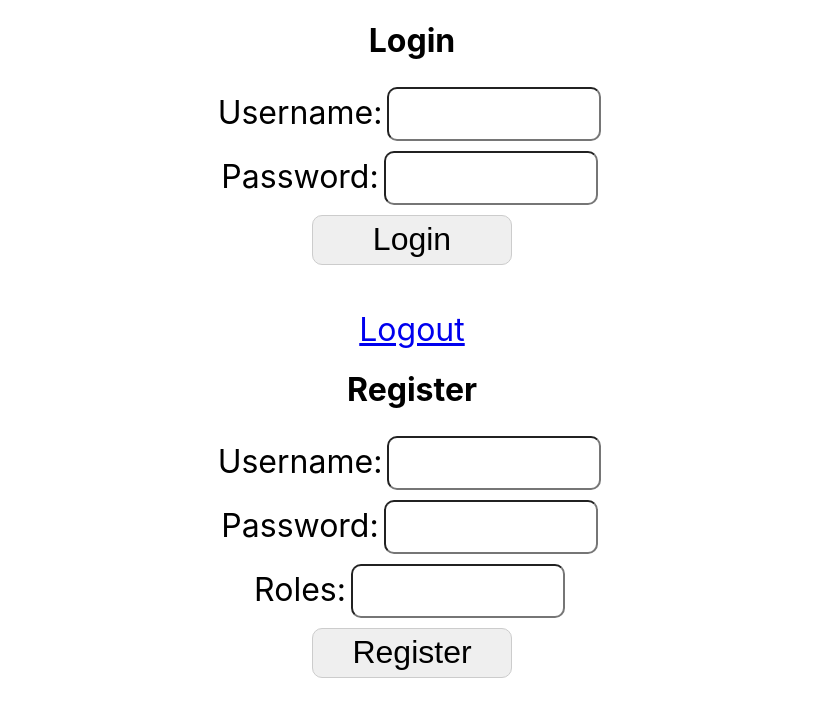
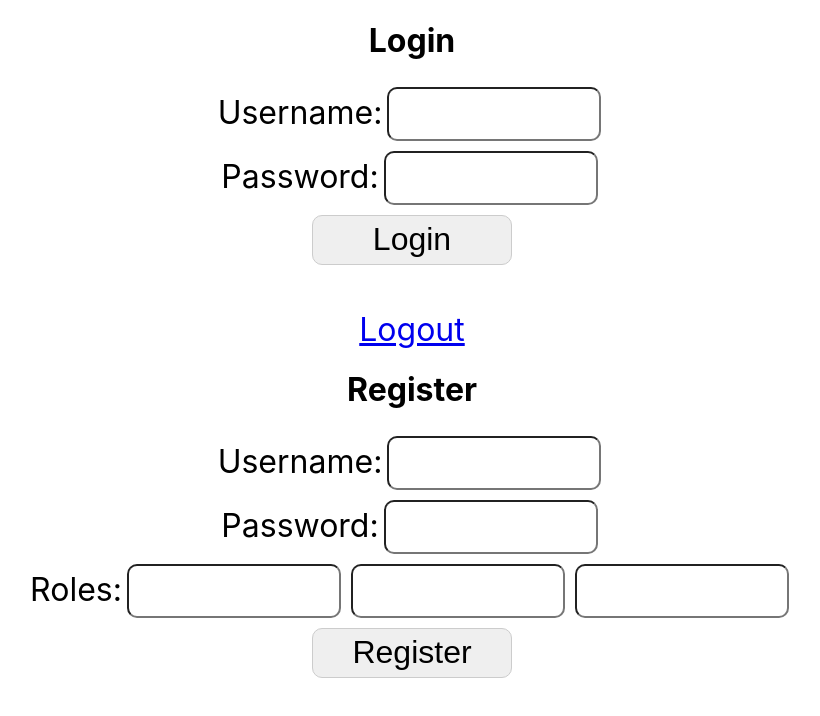
Before and after one commit to CharlieSwires/login, a React (Create React App) app in the folder login/src/main/webapp/hello/: page / in a window 1280 px wide. Shown: the top 716 px of the page, without its empty margins (228-1048 px from the left). Built offline with nearby package versions, Linux system fonts and the light colour scheme.

Commit message:
Fixed and up to three roles

```diff
--- a/login/src/main/webapp/hello/src/App.js
+++ b/login/src/main/webapp/hello/src/App.js
@@ -5,6 +5,9 @@ function App() {
     const [username, setUsername] = useState('');
     const [password, setPassword] = useState('');
     const [roles, setUserRoles] = useState([]);
+    const [roles3, setRole3] = useState('');
+    const [roles4, setRole4] = useState('');
+    const [roles5, setRole5] = useState('');
 
     useEffect(() => {
         // This effect will run whenever userRoles change
@@ -46,6 +49,8 @@ try {
     const registerSubmit = async (e) => {
         e.preventDefault();
     try {
+   const inputRoles2 = [roles3,roles4,roles5];
+	console.log("inputRoles2 "+inputRoles2);
  const response = await fetch('http://localhost:8882/login/api/V1/register', {
         method: 'POST',
         headers: {
@@ -54,7 +59,7 @@ try {
         body: JSON.stringify({
             username,
             password,
-            roles
+            roles: inputRoles2
         }),
     });
 
@@ -65,11 +70,8 @@ try {
 
     // Parse the JSON response
     const data = await response.json();
+    setUserRoles(inputRoles2);
 
-    // Extract user roles from the response
-    const inputRoles = data.roles;
-
-      setUserRoles(inputRoles);
 
  } catch (error) {
     // Handle fetch or other errors
@@ -123,7 +125,9 @@ try {
                 <br />
                 <label>
                     Roles:
-                    <input type="text" value={roles} />
+                    <input type="text" value={roles3} onChange={(e) =>setRole3(e.target.value)}/>
+                    <input type="text" value={roles4} onChange={(e) =>setRole4(e.target.value)}/>
+                    <input type="text" value={roles5} onChange={(e) =>setRole5(e.target.value)}/>
                 </label>
                 <br />
                 <button type="submit">Register</button>
```
Also changed, not shown: 2 other files (tests, documents, lock files or other folders).
